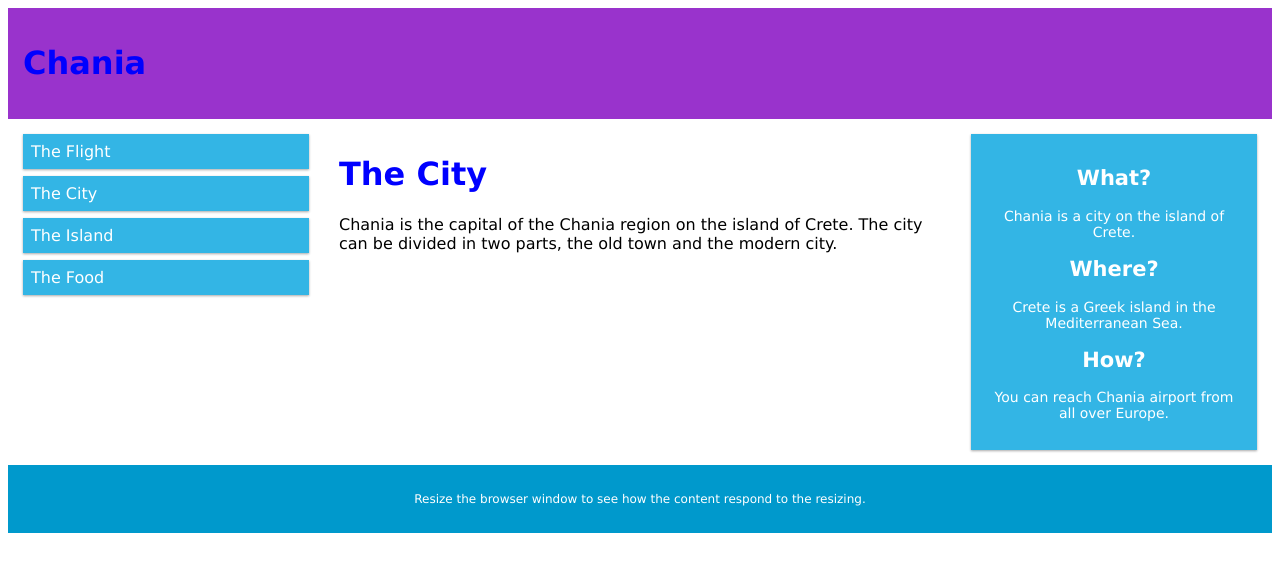
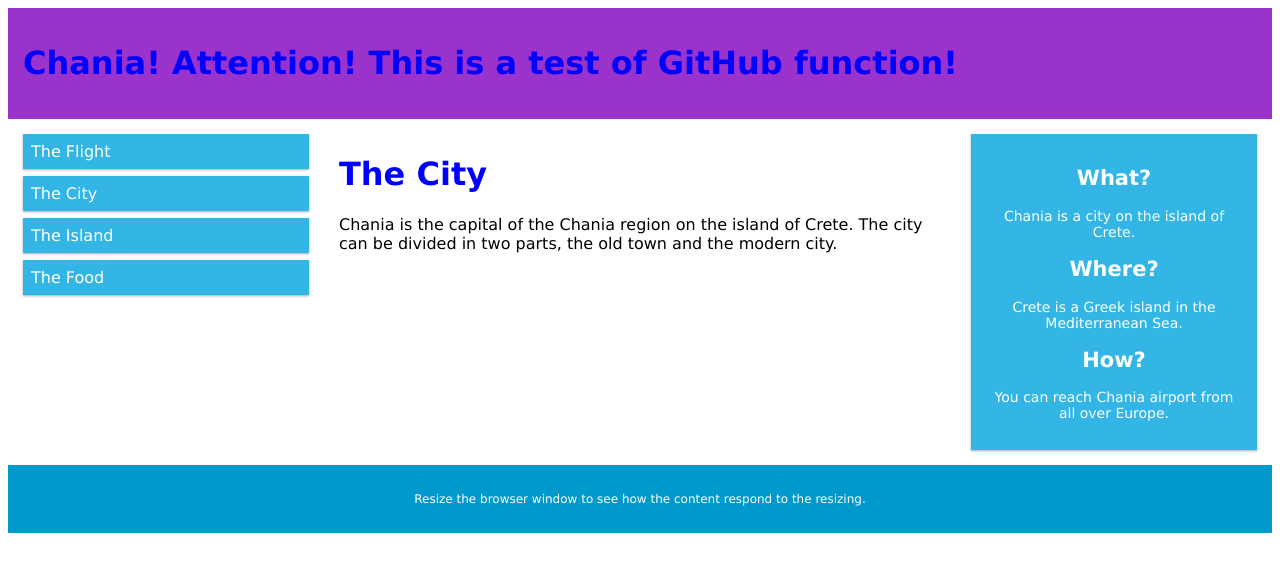
Before and after one commit to Valentin-Ascendia/portfoliovm, a plain HTML site: page index.html in a window 1280 px wide. Drawn offline with Linux system fonts and the light colour scheme.

Commit message:
Very good

```diff
--- a/index.html
+++ b/index.html
@@ -5,7 +5,7 @@
   <!-- Basic Page Needs
   –––––––––––––––––––––––––––––––––––––––––––––––––– -->
   <meta charset="utf-8">
-  <title> Welcom! </title>
+  <title> Welcome! </title>
 
 
   <link rel="stylesheet" href="css/estilos.css">
@@ -15,7 +15,7 @@
 <body>
 
 <div class="header">
-  <h1>Chania</h1>
+  <h1>Chania! Attention! This is a test of GitHub function!</h1>
 </div>
 
 <div class="row">
```
